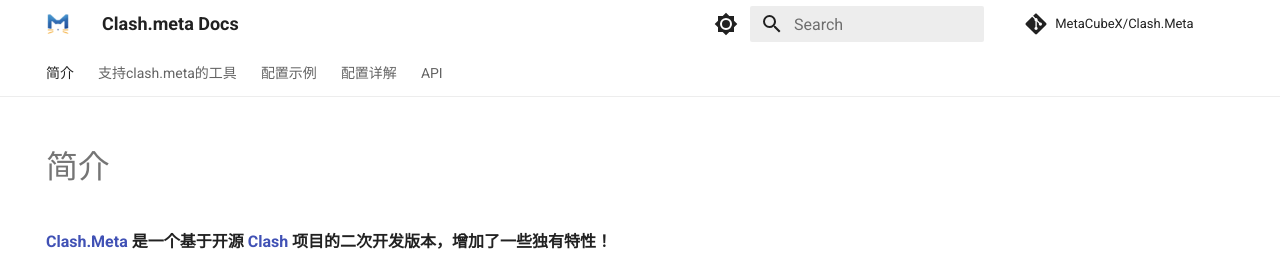
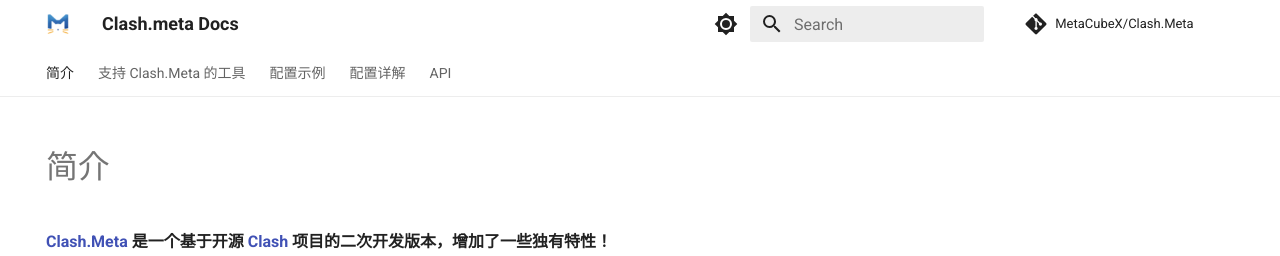
Before and after one commit to MetaCubeX/Meta-Docs, an MkDocs documentation site: the page built from docs/index.md, in a window 1280 px wide and 900 px high. Shown: the top 256 px of the window. Built offline with MkDocs 1.6.1 and Material for MkDocs 9.7.7, drawn with Linux system fonts in a browser that asks for light colours; comment, search, counter and statistics services are not loaded.

```diff
--- a/mkdocs.yml
+++ b/mkdocs.yml
@@ -39,7 +39,7 @@ theme:
 
 nav:
   - 简介: index.md
-  - 支持clash.meta的工具: client/index.md
+  - 支持 Clash.Meta 的工具: client/index.md
   - 配置示例: example/index.md
   - 配置详解:
     - config/index.md
```
